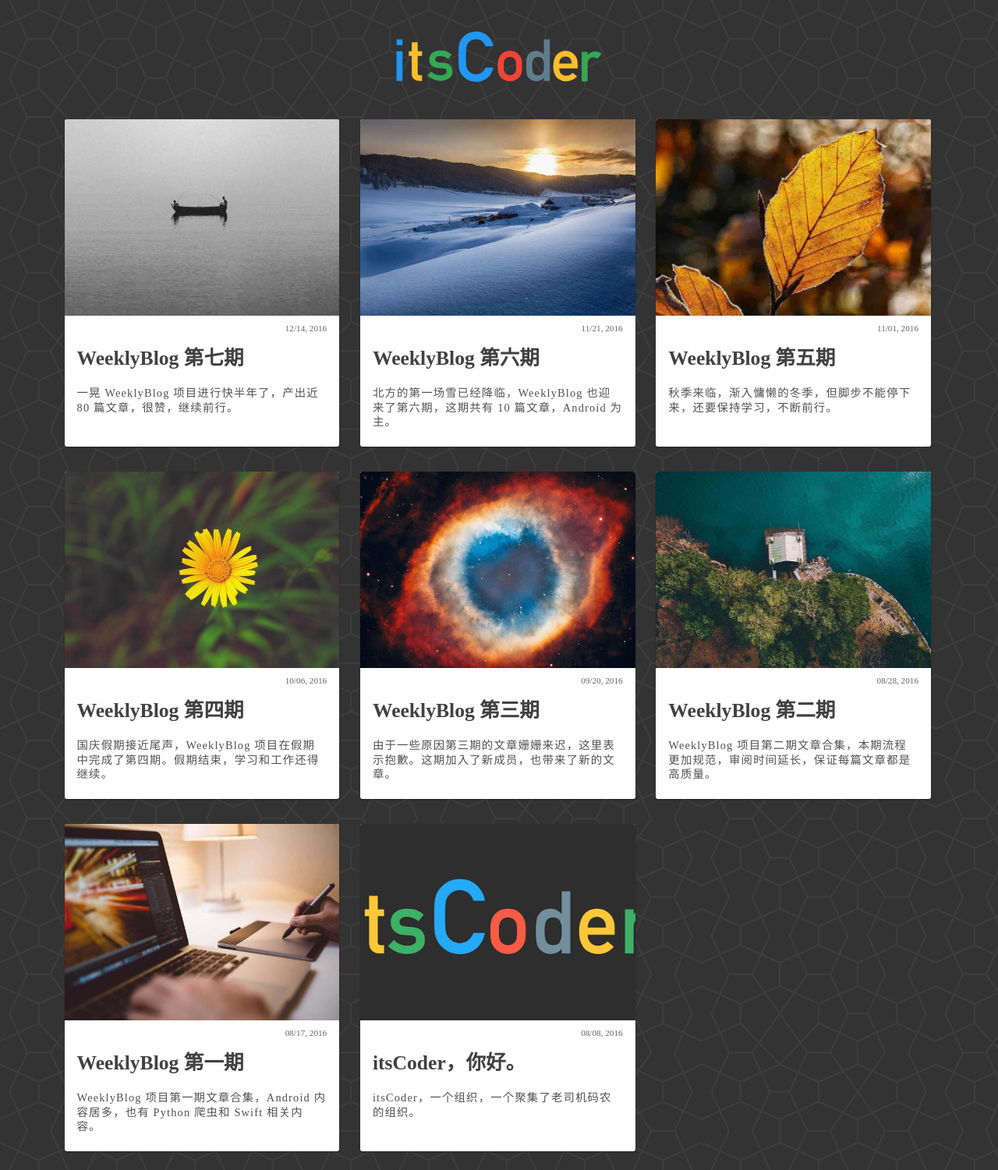
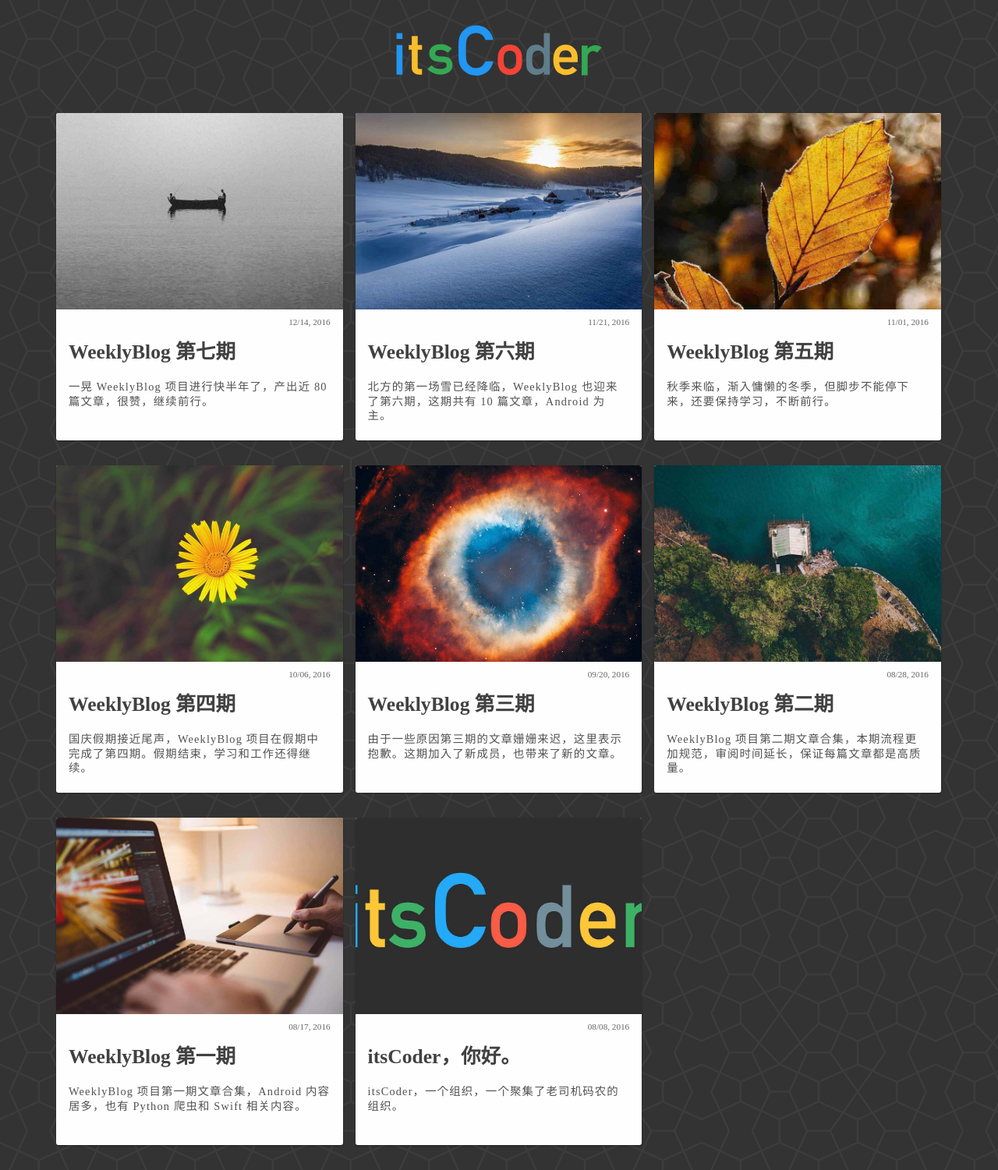
Before and after one commit to itsCoder/itscoder.github.io, a Jekyll site: the page built from index.html, in a window 1280 px wide. Shown: the whole page at 78% size. Built offline with Jekyll 4.4.1, drawn with Linux system fonts in a browser that asks for light colours; the list of posts is cut into pages by our own code.

Commit message:
fix index page

```diff
--- a/css/home.css
+++ b/css/home.css
@@ -1,7 +1,8 @@
 body {
   /*background: rgb(57, 57, 57);*/
   background: url(../img/congruent_outline.png);
-
+  margin: 0;
+  padding: 0;
 }
 
 .logo {
@@ -19,17 +20,23 @@ a {
   text-decoration: none;
 }
 
+.post-container {
+  width: 33.3%;
+  margin: 0 auto;
+  padding: 0;
+  float: left;
+  vertical-align: top;
+}
+
 .post {
-  width: 31%;
   background: #fefefe;
-  margin: 16px 1%;
+  margin: 16px 8px;
   padding: 0;
   height: 420px;
   border-radius: 3px;
   box-shadow: 0 1px 2px rgba(10, 10, 10, 0.41);
   transition: opacity .8s ease-in-out;
-  display: inline-block;
-  vertical-align: top;
+
 }
 
 .post a:hover {
@@ -75,20 +82,18 @@ a {
 
 /*.main:hover*/
 /*.post img:not(:hover) {*/
-  /*opacity: 0.8;*/
+/*opacity: 0.8;*/
 /*}*/
 
 @media screen and (max-width: 62.75em) {
-  .post {
-    width: 47%;
+  .post-container {
+    width: 50%;
   }
 }
 
 @media screen and (max-width: 41.6em) {
-  .post {
-    width: 99%;
-    margin-left: 0.5%;
-    margin-right: 0.5%;
+  .post-container {
+    width: 100%;
   }
 }
 
--- a/index.html
+++ b/index.html
@@ -17,6 +17,7 @@
 </div>
 <div class="main">
   {% for post in paginator.posts %}
+  <div class="post-container">
     <a href="{{post.url}}">
       <div class="post">
         <img src="img/{{post.featimg}}" alt>
@@ -29,6 +30,8 @@
         </div>
       </div>
     </a>
+  </div>
+
   {% endfor %}
 </div>
 
```
Lines whose indentation alone changed are shown as unchanged.
